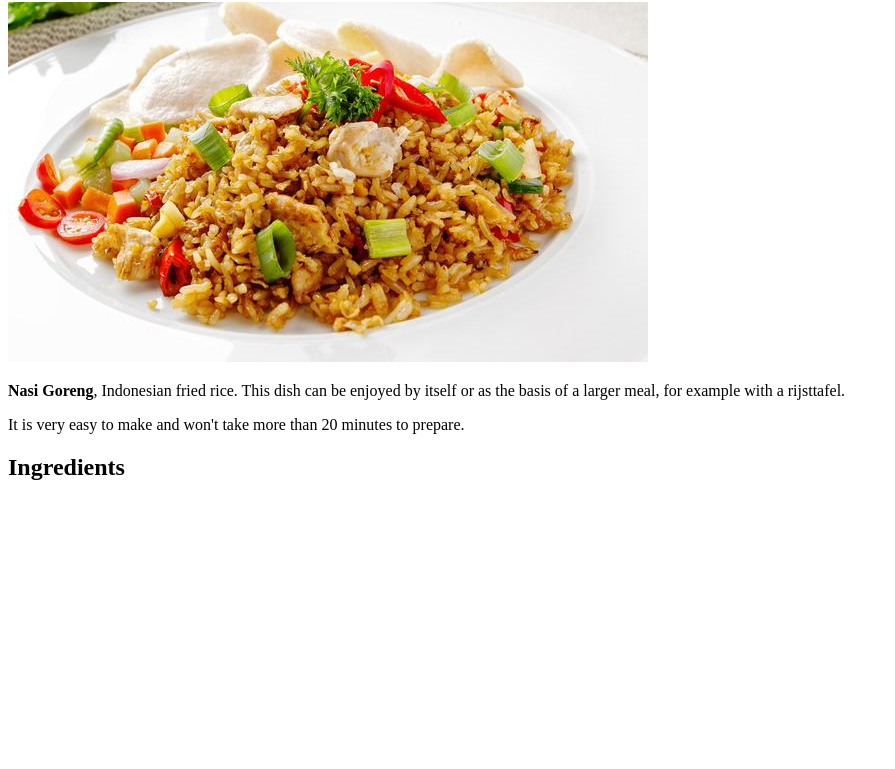
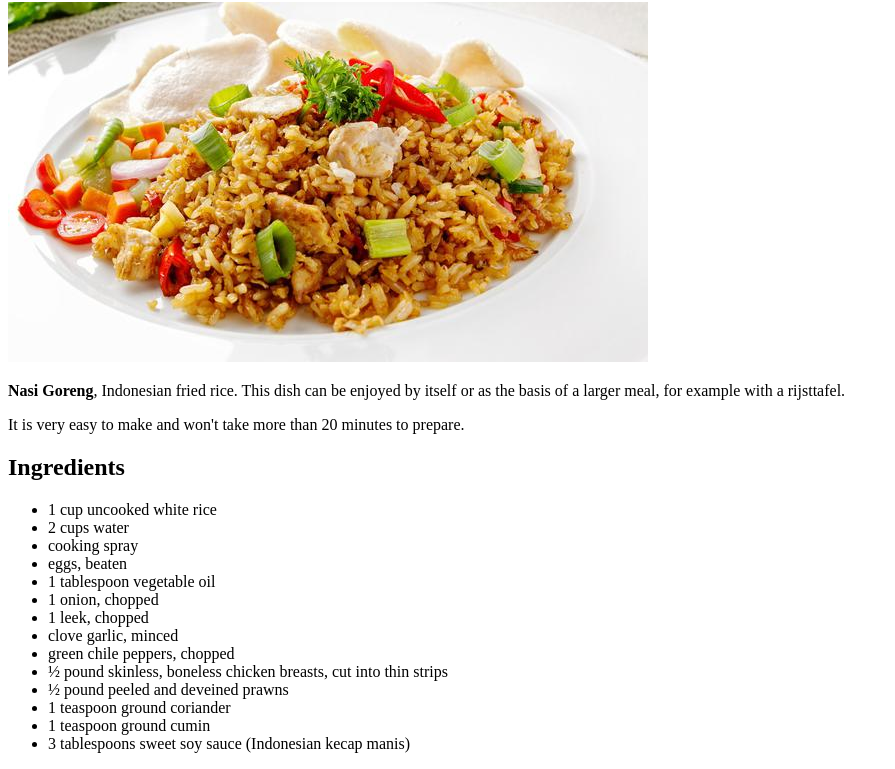
Before and after one commit to Badgeros95/odin-recipes, a plain HTML site: page recipes/Nasi_Goreng.html in a window 1280 px wide. Shown: the part 78-847 px from the top of the page, without its empty margins (0-895 px from the left). Before the commit the page ends 800 px from the top, so only its background shows below. Drawn offline with Linux system fonts and the light colour scheme.

Commit message:
Changes in text index.html and Nasi_Goreng.html

```diff
--- a/recipes/Nasi_Goreng.html
+++ b/recipes/Nasi_Goreng.html
@@ -15,7 +15,20 @@
     <p>It is very easy to make and won't take more than 20 minutes to prepare.</p>
     <h2>Ingredients</h2>
     <ul>
-
+        <li>1 cup uncooked white rice</li>
+        <li>2 cups water</li>
+        <li>cooking spray</li>
+        <li>eggs, beaten</li>
+        <li>1 tablespoon vegetable oil</li>
+        <li>1 onion, chopped</li>
+        <li>1 leek, chopped</li>
+        <li>clove garlic, minced</li>
+        <li>green chile peppers, chopped</li>
+        <li>½ pound skinless, boneless chicken breasts, cut into thin strips</li>
+        <li>½ pound peeled and deveined prawns</li>
+        <li>1 teaspoon ground coriander</li>
+        <li>1 teaspoon ground cumin</li>
+        <li>3 tablespoons sweet soy sauce (Indonesian kecap manis)</li>
     </ul>
 </body>
 </html>
```
Also changed, not shown: index.html (+3 -3 lines).
